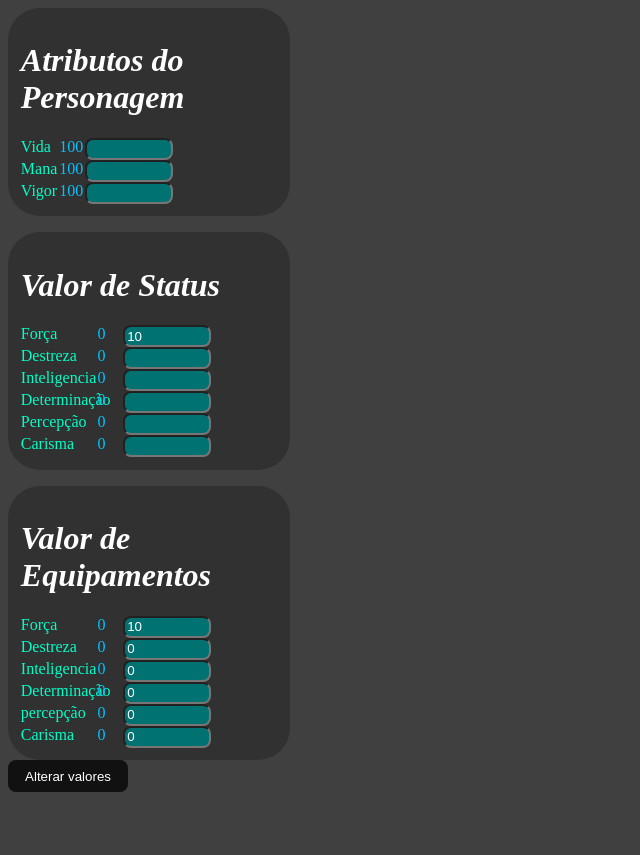
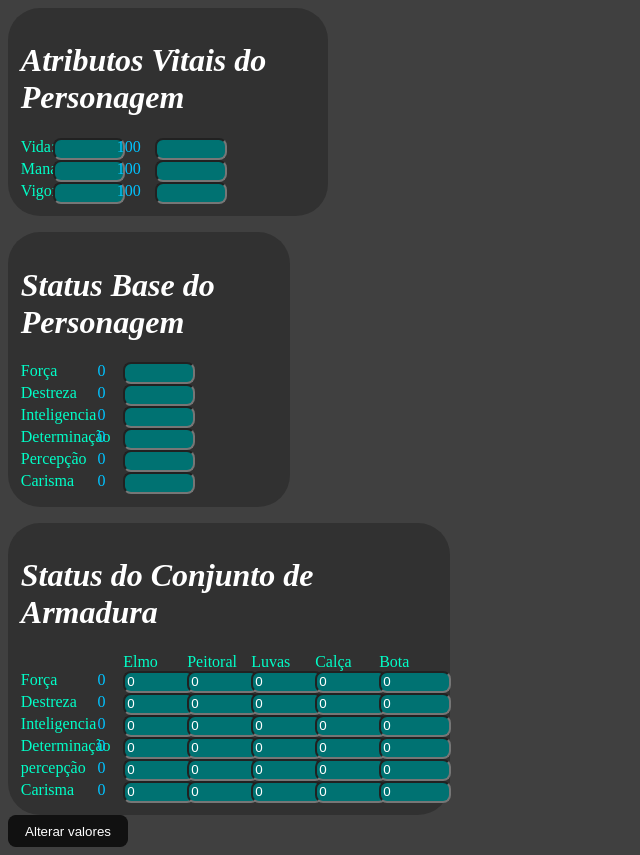
Before and after one commit to DivineHealing/JOGADORESCDE, a Flask app: page / in a window 1280 px wide. Shown: the whole page, without its empty margins (0-640 px from the left). Before the commit the page ends 792 px from the top, so only its background shows below. Run offline with Flask 3, Linux system fonts and the light colour scheme.

Commit message:
Atualização no Front e Back end
Foram feitas alterações na parte vital do personagem, entrada de dados para o back end do conjunto de equipamento

```diff
--- a/main.py
+++ b/main.py
@@ -29,6 +29,24 @@ def atrstatus():
     return jsonify(forca=forca, destreza=destreza, inteligencia=inteligencia, determinacao=determinacao, percepcao=percepcao,
                    carisma=carisma) # AQUI VAI JOGAR O DADO PRO FRONT
 
+@main.route("/redvida", methods=['POST'])
+def redvida():
+    data = request.get_json()
+    vida = float(data.get('vida'))
+    mana = float(data.get('mana'))
+    vigor = float(data.get('vigor'))
+    vidap = float(data.get('vidaP'))
+    manap = float(data.get('manaP'))
+    vigorp = float(data.get('vigorP'))
+    vidap -= vida
+    manap -= mana
+    vigorp -= vigor
+
+    if vida >= (vidap*1.33):
+        vidap = "Morreu"
+
+    return jsonify(vidab=vidap, manab=manap, vigorb=vigorp)
+
 # Fim do Codigo
 if __name__ == '__main__':
     main.run(debug=True)
--- a/static/script.js
+++ b/static/script.js
@@ -5,7 +5,43 @@ function alterar() { // função que ativa quando aperta o botão
     const determinacao =  parseFloat(document.getElementById('determinacao').value) || 0;
     const percepcao = parseFloat(document.getElementById('percepcao').value) || 0;
     const carisma = parseFloat(document.getElementById('carisma').value) || 0;
+
     const forcaE =parseFloat(document.getElementById('forcaE').value) || 0;
+    const forcaP =parseFloat(document.getElementById('forcaP').value) || 0;
+    const forcaL =parseFloat(document.getElementById('forcaL').value) || 0;
+    const forcaC =parseFloat(document.getElementById('forcaC').value) || 0;
+    const forcaB =parseFloat(document.getElementById('forcaB').value) || 0;
+
+    const destrezaE =parseFloat(document.getElementById('destrezaE').value) || 0;
+    const destrezaP =parseFloat(document.getElementById('destrezaP').value) || 0;
+    const destrezaL =parseFloat(document.getElementById('destrezaL').value) || 0;
+    const destrezaC =parseFloat(document.getElementById('destrezaC').value) || 0;
+    const destrezaB =parseFloat(document.getElementById('destrezaB').value) || 0;
+
+    const inteligenciaE =parseFloat(document.getElementById('inteligenciaE').value) || 0;
+    const inteligenciaP =parseFloat(document.getElementById('inteligenciaP').value) || 0;
+    const inteligenciaL =parseFloat(document.getElementById('inteligenciaL').value) || 0;
+    const inteligenciaC =parseFloat(document.getElementById('inteligenciaC').value) || 0;
+    const inteligenciaB =parseFloat(document.getElementById('inteligenciaB').value) || 0;
+
+    const determinaçãoE =parseFloat(document.getElementById('determinaçãoE').value) || 0;
+    const determinaçãoP =parseFloat(document.getElementById('determinaçãoP').value) || 0;
+    const determinaçãoL =parseFloat(document.getElementById('determinaçãoL').value) || 0;
+    const determinaçãoC =parseFloat(document.getElementById('determinaçãoC').value) || 0;
+    const determinaçãoB =parseFloat(document.getElementById('determinaçãoB').value) || 0;
+
+    const percepcaoE =parseFloat(document.getElementById('percepcaoE').value) || 0;
+    const percepcaoP =parseFloat(document.getElementById('percepcaoP').value) || 0;
+    const percepcaoL =parseFloat(document.getElementById('percepcaoL').value) || 0;
+    const percepcaoC =parseFloat(document.getElementById('percepcaoC').value) || 0;
+    const percepcaoB =parseFloat(document.getElementById('percepcaoB').value) || 0;
+
+    const carismaE =parseFloat(document.getElementById('carismaE').value) || 0;
+    const carismaP =parseFloat(document.getElementById('carismaP').value) || 0;
+    const carismaL =parseFloat(document.getElementById('carismaL').value) || 0;
+    const carismaC =parseFloat(document.getElementById('carismaC').value) || 0;
+    const carismaB =parseFloat(document.getElementById('carismaB').value) || 0;
+
 
 
     fetch('/atrstatus', { // Comunicação com o python
@@ -13,8 +49,15 @@ function alterar() { // função que ativa quando aperta o botão
         headers: {
             'Content-Type': 'application/json'
         },
-        body: JSON.stringify({ forca: forca, destreza: destreza, inteligencia: inteligencia, forcaE: forcaE,
-            determinacao: determinacao, percepcao: percepcao, carisma: carisma
+        body: JSON.stringify({
+            forca: forca, destreza: destreza, inteligencia: inteligencia, determinacao: determinacao, percepcao: percepcao, carisma: carisma,
+
+            forcaE:forcaE, forcaP:forcaP, forcaL:forcaL, forcaC:forcaC, forcaB:forcaB,
+            destrezaE:destrezaE, destrezaP:destrezaP, destrezaL:destrezaL, destrezaC:destrezaC, destrezaB:destrezaB,
+            inteligenciaE:inteligenciaE, inteligenciaP:inteligenciaP, inteligenciaL:inteligenciaL, inteligenciaC:inteligenciaC, inteligenciaB:inteligenciaB,
+            determinaçãoE:determinaçãoE, determinaçãoP:determinaçãoP, determinaçãoL:determinaçãoL, determinaçãoC:determinaçãoC, determinaçãoB:determinaçãoB,
+            percepcaoE:percepcaoE, percepcaoP:percepcaoP, percepcaoL:percepcaoL, percepcaoC:percepcaoC, percepcaoB:percepcaoB,
+            carismaE:carismaE, carismaP:carismaP, carismaL:carismaL, carismaC:carismaC, carismaB:carismaB
         }) // Variaveis que serão jogadas para o Python
     })
     .then(response => response.json())
@@ -31,3 +74,32 @@ function alterar() { // função que ativa quando aperta o botão
         console.error('Erro:', error);
     });
 }
+
+function redvida(){
+    const vida = parseFloat(document.getElementById('vida').value) || 0; // Declaração da Vida
+    const mana = parseFloat(document.getElementById('mana').value) || 0;
+    const vigor = parseFloat(document.getElementById('vigor').value) || 0;
+    const vidaP = parseFloat(document.getElementById('vidaP').value); // Declaração da Vida
+    const manaP = parseFloat(document.getElementById('manaP').value) || 0;
+    const vigorP = parseFloat(document.getElementById('vigorP').value) || 0;
+
+    fetch('/redvida', { // Comunicação com o python
+        method: 'POST',
+        headers: {
+            'Content-Type': 'application/json'
+        },
+        body: JSON.stringify({ vida: vida, mana: mana, vigor: vigor,
+            vidaP: vidaP, manaP: manaP, vigorP: vigorP,
+        }) // Variaveis que serão jogadas para o Python
+    })
+    .then(response => response.json())
+    .then(data => {
+        document.getElementById('vidat').textContent = `${data.vidab.toLocaleString('pt-BR')}`, // Esses aqui são o que joga para o Front, na tela do HTML
+        document.getElementById('manat').textContent = `${data.manab.toLocaleString('pt-BR')}`,
+        document.getElementById('vigort').textContent = `${data.vigorb.toLocaleString('pt-BR')}`
+        ;
+    })
+    .catch(error => {
+        console.error('Erro:', error);
+    });
+}
--- a/static/styles.css
+++ b/static/styles.css
@@ -5,7 +5,7 @@ body {
 
 .atributo{
     display: grid;
-    grid-template-columns: 3vw 2vw 2vw;
+    grid-template-columns: 2.5vw 5vw 3vw 5vw;
 }
 .valatributo {
     font: times, bold;
@@ -13,7 +13,7 @@ body {
     border-radius: 4vh;
     border-color: rgb(0, 0, 0);
     padding: 1vw;
-    width: 20vw;
+    width: 23vw;
 }
 
 .atrstatus {
@@ -32,7 +32,7 @@ body {
 
 .atrequipamento {
     display: grid;
-    grid-template-columns: 6vw 2vw 5vw;
+    grid-template-columns: 6vw 2vw 5vw 5vw 5vw 5vw 5vw;
 }
 
 .valequipamento {
@@ -41,7 +41,7 @@ body {
     border-radius: 4vh;
     border-color: rgb(0, 0, 0);
     padding: 1vw;
-    width: 20vw;
+    width: 32.5vw;
 }
 
 .valatributo h1, .valstatus h1, .valequipamento h1 {
@@ -61,7 +61,7 @@ input {
     outline: none;
     color: #fff;
     background-color: rgb(0, 114, 114);
-    width: 10vh;
+    width: 8vh;
     height: 2vh;
     border-radius: 1vh;
 }
--- a/templates/home.html
+++ b/templates/home.html
@@ -12,81 +12,117 @@
     <style>
         input[type=number]::-webkit-inner-spin-button{
         appearance: none;
+
     }
     </style>
     <div class="valatributo">
-        <h1>Atributos do Personagem</h1>
-        <div class="atributo">
-            <label for="vida">Vida </label>
+        <h1>Atributos Vitais do Personagem</h1>
+        <div class="atributo" onchange="redvida()">
+            <label for="vida" >Vida: </label>
+            <input type= "number" id="vidaP" pattern="[0-9]+$"></input>
             <labelat id="vidat">100</labelat>
-            <input id="vida" name="vida">
+            <input onKeyPress= 'redvida()' id="vida" name="vida">
 
             <label for="mana">Mana</label>
+            <input type= "number" id="manaP" pattern="[0-9]+$"></input>
             <labelat id="manat">100</labelat>
             <input id="mana" name="mana">
 
             <label for="vigor">Vigor</label>
+            <input type= "number" id="vigorP" pattern="[0-9]+$"></input>
             <labelat id="vigort">100</labelat>
             <input id="vigor" name="vigor">
         </div>
     </div>
 
     <p></p>
-    <div class="valstatus">
-        <h1>Valor de Status</h1>
+    <div class="valstatus" onchange="alterar()">
+        <h1>Status Base do Personagem</h1>
         <div class="atrstatus">
             <label for="forca">Força</label>
             <labelat id="forcat">0</labelat>
-            <input type="number" id="forca" placeholder="Valor da força" value="10">
+            <input type="number" id="forca" pattern="[0-9]+$">
 
             <label for="destreza">Destreza </label>
             <labelat id="destrezat">0</labelat>
-            <input type="number" id="destreza">
+            <input type="number" id="destreza" pattern="[0-9]+$">
 
             <label for="inteligencia">Inteligencia</label>
             <labelat id="inteligenciat">0</labelat>
-            <input type="number" id="inteligencia">
+            <input type="number" id="inteligencia" pattern="[0-9]+$">
 
             <label for="determinacao">Determinação </label>
-            <labelat id="determinacaot">0</labelat>
-            <input id="determinacao">
+            <labelat id="determinacaot">0</labelat >
+            <input type="number" id="determinacao" pattern="[0-9]+$">
 
             <label for="percepcao">Percepção</label>
             <labelat id="percepcaot">0</labelat>
-            <input type="number" id="percepcao">
+            <input type="number" id="percepcao" pattern="[0-9]+$">
 
             <label for="carisma">Carisma</label>
             <labelat id="carismat">0</labelat>
-            <input type="number" id="carisma">
+            <input type="number" id="carisma" pattern="[0-9]+$">
         </div>
     </div>
         <p></p>
-    <div class="valequipamento">
-        <h1>Valor de Equipamentos</h1>
+    <div class="valequipamento" onchange="alterar()">
+        <h1>Status do Conjunto de Armadura</h1>
         <div class="atrequipamento">
-            <label for="forcaE">Força</label>
-            <labelat id="forcatE">0</labelat>
-            <input type="number" id="forcaE" placeholder="Valor da força" value="10">
+            <label ></label>
+            <labelat id="forcaT"></labelat>
+            <label for="forca">Elmo</label>
+            <label for="forca">Peitoral</label>
+            <label for="forca">Luvas</label>
+            <label for="forca">Calça</label>
+            <label for="forca">Bota</label>
 
-            <label for="destrezaE">Destreza</label>
-            <labelat id="destrezaE">0</labelat>
-            <input type="number" id="destrezaE" placeholder="valor da destreza" value="0">
+            <label >Força</label>
+            <labelat id="forcatT">0</labelat>
+            <input type="number" id="forcaE" value="0" pattern="[0-9]+$">
+            <input type="number" id="forcaP" value="0" pattern="[0-9]+$">
+            <input type="number" id="forcaL" value="0" pattern="[0-9]+$">
+            <input type="number" id="forcaC" value="0" pattern="[0-9]+$">
+            <input type="number" id="forcaB" value="0" pattern="[0-9]+$">
 
-            <label for="inteligenciaE">Inteligencia</label>
-            <labelat id="inteligenciaE">0</labelat>
-            <input type="number" id="inteligenciaE" placeholder="valor da destreza" value="0">
+            <label >Destreza</label>
+            <labelat id="destrezaT">0</labelat>
+            <input type="number" id="destrezaE" value="0" pattern="[0-9]+$">
+            <input type="number" id="destrezaP" value="0" pattern="[0-9]+$">
+            <input type="number" id="destrezaL" value="0" pattern="[0-9]+$">
+            <input type="number" id="destrezaC" value="0" pattern="[0-9]+$">
+            <input type="number" id="destrezaB" value="0" pattern="[0-9]+$">
+
+            <label >Inteligencia</label>
+            <labelat id="inteligenciaT">0</labelat>
+            <input type="number" id="inteligenciaE" value="0" pattern="[0-9]+$">
+            <input type="number" id="inteligenciaP" value="0" pattern="[0-9]+$">
+            <input type="number" id="inteligenciaL" value="0" pattern="[0-9]+$">
+            <input type="number" id="inteligenciaC" value="0" pattern="[0-9]+$">
+            <input type="number" id="inteligenciaB" value="0" pattern="[0-9]+$">
 
             <label for="determinacaoE">Determinação</label>
-            <labelat id="determinacaoE">0</labelat>
-            <input type="number" id="determinacaoE" placeholder="valor da destreza" value="0">
+            <labelat id="determinacaoT">0</labelat>
+            <input type="number" id="determinacaoE" value="0" pattern="[0-9]+$">
+            <input type="number" id="determinacaoP" value="0" pattern="[0-9]+$">
+            <input type="number" id="determinacaoL" value="0" pattern="[0-9]+$">
+            <input type="number" id="determinacaoC" value="0" pattern="[0-9]+$">
+            <input type="number" id="determinacaoB" value="0" pattern="[0-9]+$">
 
-            <label for="percepcaoE">percepção</label>
-            <labelat id="percepcaoE">0</labelat>
-            <input type="number" id="percepcaoE" placeholder="valor da destreza" value="0">
+            <label >percepção</label>
+            <labelat id="percepcaoT">0</labelat>
+            <input type="number" id="percepcaoE" value="0" pattern="[0-9]+$">
+            <input type="number" id="percepcaoP" value="0" pattern="[0-9]+$">
+            <input type="number" id="percepcaoL" value="0" pattern="[0-9]+$">
+            <input type="number" id="percepcaoC" value="0" pattern="[0-9]+$">
+            <input type="number" id="percepcaoB" value="0" pattern="[0-9]+$">
 
-            <label for="carismaE">Carisma</label>
-            <labelat id="carismaE">0</labelat>
-            <input type="number" id="carismaE" placeholder="valor da destreza" value="0">
+            <label >Carisma</label>
+            <labelat id="carismaT">0</labelat>
+            <input type="number" id="percepcaoE" value="0" pattern="[0-9]+$">
+            <input type="number" id="percepcaoP" value="0" pattern="[0-9]+$">
+            <input type="number" id="percepcaoL" value="0" pattern="[0-9]+$">
+            <input type="number" id="percepcaoC" value="0" pattern="[0-9]+$">
+            <input type="number" id="percepcaoB" value="0" pattern="[0-9]+$">
         </div>
     </div>
         <button onclick="alterar()"> Alterar valores</button>
```
